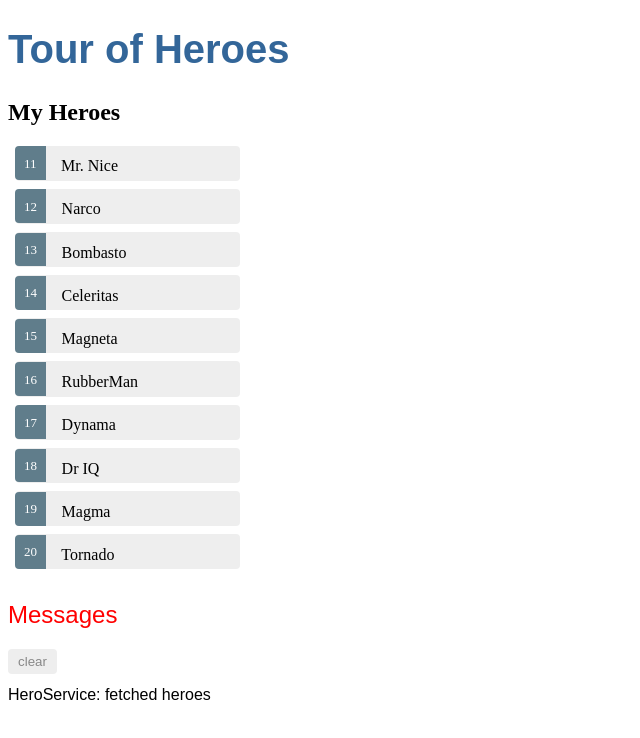
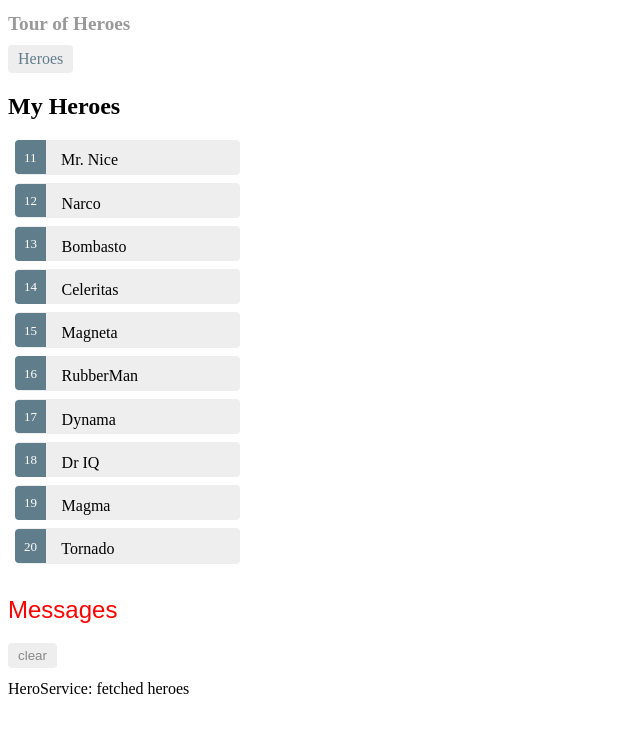
Before and after one commit to hgouw/tour-of-heroes, an Angular app: page /heroes in a window 1280 px wide. Shown: the top 738 px of the page, without its empty margins (0-640 px from the left). Built offline with nearby package versions, Linux system fonts and the light colour scheme.

Commit message:
Added routerLink and its private CSS styles

```diff
--- a/src/app/app.component.css
+++ b/src/app/app.component.css
@@ -1,22 +1,29 @@
-/* Application-wide Styles */
+/* AppComponent's private CSS styles */
 h1 {
-   color: #369;
-   font-family: Arial, Helvetica, sans-serif;
-   font-size: 250%;
- }
- h2, h3 {
-   color: #444;
-   font-family: Arial, Helvetica, sans-serif;
-   font-weight: lighter;
- }
- body {
-   margin: 2em;
- }
- body, input[type="text"], button {
-   color: #888;
-   font-family: Cambria, Georgia;
- }
- /* everywhere else */
- * {
-    font-family: Arial, Helvetica, sans-serif;
- }
+  font-size: 1.2em;
+  color: #999;
+  margin-bottom: 0;
+}
+h2 {
+  font-size: 2em;
+  margin-top: 0;
+  padding-top: 0;
+}
+nav a {
+  padding: 5px 10px;
+  text-decoration: none;
+  margin-top: 10px;
+  display: inline-block;
+  background-color: #eee;
+  border-radius: 4px;
+}
+nav a:visited, a:link {
+  color: #607d8b;
+}
+nav a:hover {
+  color: #039be5;
+  background-color: #cfd8dc;
+}
+nav a.active {
+  color: #039be5;
+}
--- a/src/app/app.component.html
+++ b/src/app/app.component.html
@@ -1,3 +1,6 @@
 <h1>{{title}}</h1>
+<nav>
+    <a routerLink="/heroes">Heroes</a>
+</nav>
 <router-outlet></router-outlet>
 <app-messages></app-messages>
```
